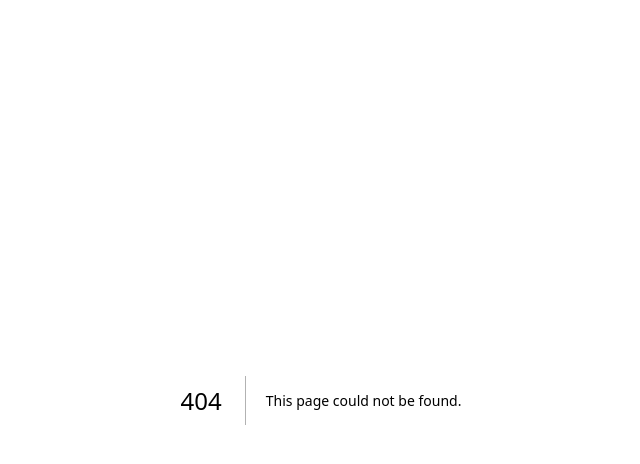
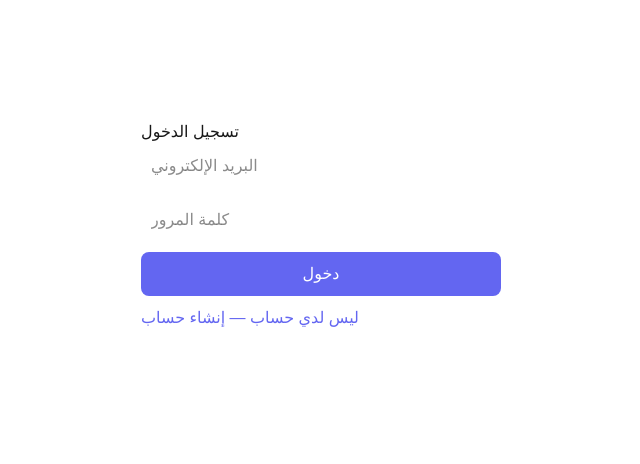
Before and after one commit to z5-art/my-ai-platform, a Next.js app: page /login in a window 1280 px wide. Before the commit this address had no page. Shown: the top 464 px of the page, without its empty margins (319-959 px from the left). Built offline with nearby package versions, Linux system fonts and the light colour scheme; no server answers.

Commit message:
add login page

```diff
--- /dev/null
+++ b/app/login/page.tsx
@@ -0,0 +1,58 @@
+'use client'
+import { useState } from 'react'
+import { createClient } from '@supabase/supabase-js'
+
+const supabase = createClient(
+  process.env.NEXT_PUBLIC_SUPABASE_URL!,
+  process.env.NEXT_PUBLIC_SUPABASE_ANON_KEY!
+)
+
+export default function LoginPage() {
+  const [email, setEmail] = useState('')
+  const [password, setPassword] = useState('')
+  const [isSignUp, setIsSignUp] = useState(false)
+  const [message, setMessage] = useState('')
+
+  const handleAuth = async () => {
+    if (isSignUp) {
+      const { error } = await supabase.auth.signUp({ email, password })
+      if (error) setMessage(error.message)
+      else setMessage('تحقق من بريدك الإلكتروني!')
+    } else {
+      const { error } = await supabase.auth.signInWithPassword({ email, password })
+      if (error) setMessage(error.message)
+      else window.location.href = '/'
+    }
+  }
+
+  return (
+    <div style={{ maxWidth: 400, margin: '100px auto', padding: 20 }}>
+      <h1>{isSignUp ? 'إنشاء حساب' : 'تسجيل الدخول'}</h1>
+      <input
+        type="email"
+        placeholder="البريد الإلكتروني"
+        value={email}
+        onChange={e => setEmail(e.target.value)}
+        style={{ width: '100%', padding: 10, marginBottom: 10 }}
+      />
+      <input
+        type="password"
+        placeholder="كلمة المرور"
+        value={password}
+        onChange={e => setPassword(e.target.value)}
+        style={{ width: '100%', padding: 10, marginBottom: 10 }}
+      />
+      <button
+        onClick={handleAuth}
+        style={{ width: '100%', padding: 10, background: '#6366f1', color: 'white', border: 'none', borderRadius: 8 }}
+      >
+        {isSignUp ? 'إنشاء حساب' : 'دخول'}
+      </button>
+      <p style={{ marginTop: 10, cursor: 'pointer', color: '#6366f1' }}
+        onClick={() => setIsSignUp(!isSignUp)}>
+        {isSignUp ? 'عندي حساب — تسجيل الدخول' : 'ليس لدي حساب — إنشاء حساب'}
+      </p>
+      {message && <p style={{ color: 'red' }}>{message}</p>}
+    </div>
+  )
+}
```
